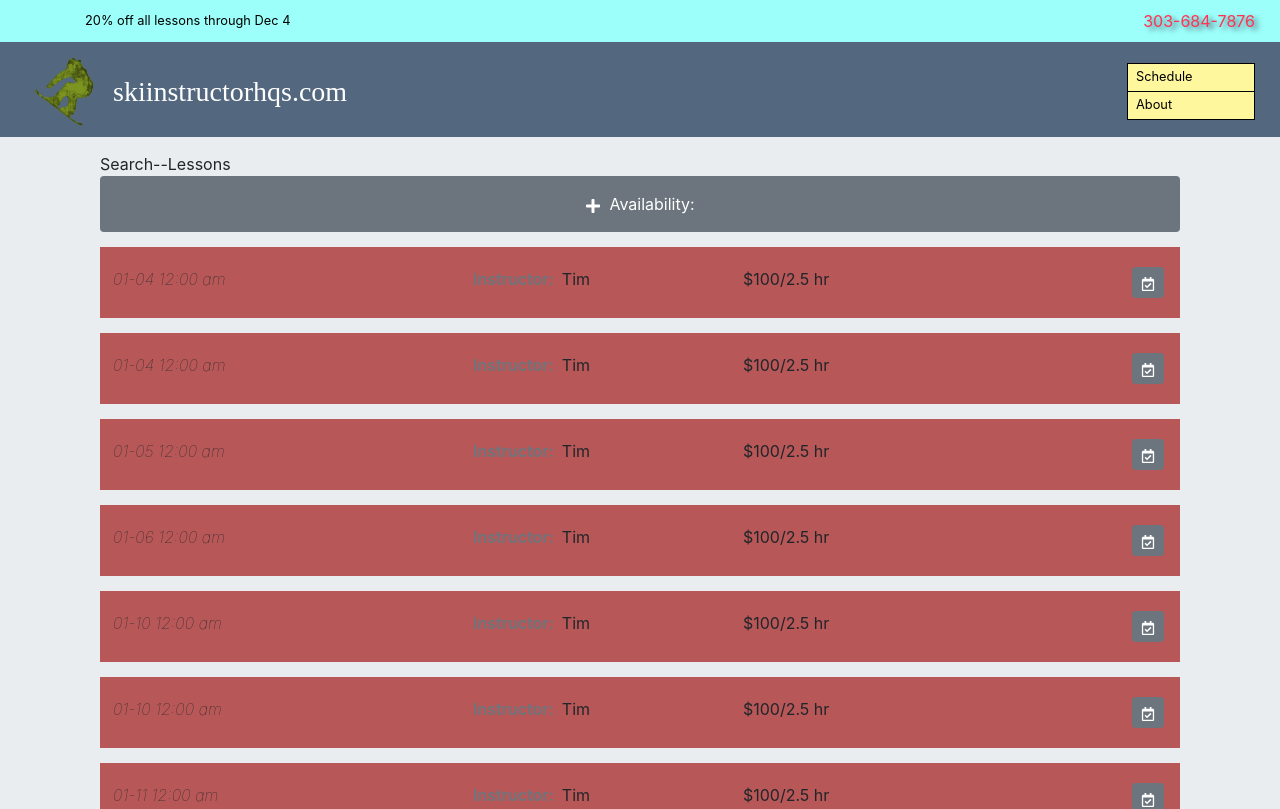
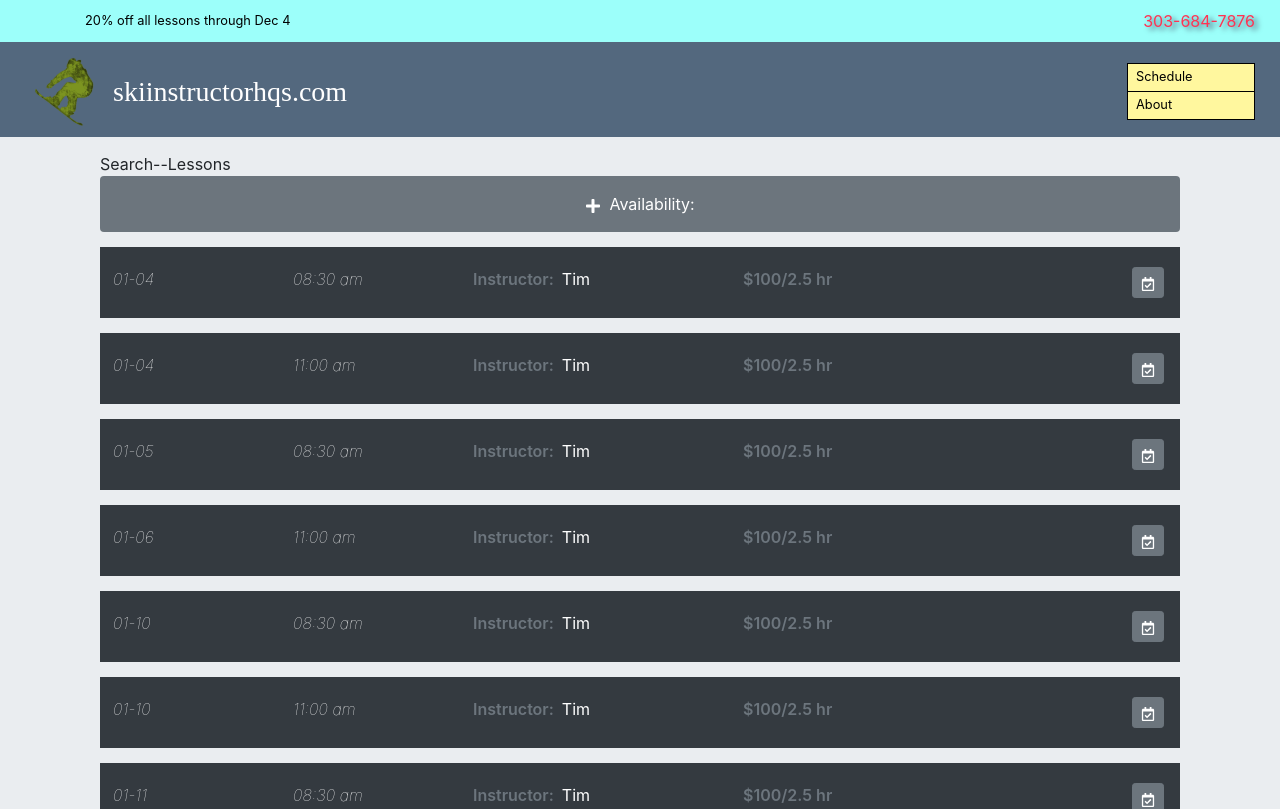
Before and after one commit to hicksey-makes/ski-lessons-snowV2, a React (Create React App) app: page / in a window 1280 px wide. Shown: the top 809 px of the page. Built offline with nearby package versions, Linux system fonts and the light colour scheme; a web font is replaced by a local one.

Commit message:
lesson Date and lsnTime separated in data.json, update ListLesson component color

```diff
--- a/public/data.json
+++ b/public/data.json
@@ -1,61 +1,61 @@
 [{
 "instructorName": "Tim",
 "lessonDate": "2021-1-4",
-"lessonTime": "8:30",
+"lsnTime": "2021-1-4 8:30",
 "lessonCost": "$100/2.5 hr"
 },
 {
 "instructorName": "Tim",
 "lessonDate": "2021-1-4",
-"lessonTime": "11:00",
+"lsnTime": "2021-1-4 11:00",
 "lessonCost": "$100/2.5 hr"
 },
 {
 "instructorName": "Tim",
 "lessonDate": "2021-1-5",
-"lessonTime": "8:30",
+"lsnTime": "2021-1-5 8:30",
 "lessonCost": "$100/2.5 hr"
 },
 {
 "instructorName": "Tim",
 "lessonDate": "2021-01-06",
-"lessonTime": "11:00",
+"lsnTime": "2021-01-06 11:00",
 "lessonCost": "$100/2.5 hr"
 },
 {
 "instructorName": "Tim",
 "lessonDate": "2021-1-10",
-"lessonTime": "8:30",
+"lsnTime": "2021-1-10 8:30",
 "lessonCost": "$100/2.5 hr"
 },
 {
 "instructorName": "Tim",
 "lessonDate": "2021-1-10",
-"lessonTime": "11:00",
+"lsnTime": "2021-1-10 11:00",
 "lessonCost": "$100/2.5 hr"
 },
 {
 "instructorName": "Tim",
 "lessonDate": "2021-1-11",
-"lessonTime": "8:30",
+"lsnTime": "2021-1-11 8:30",
 "lessonCost": "$100/2.5 hr"
 },
 {
 "instructorName": "Tim",
 "lessonDate": "2021-1-11",
-"lessonTime": " 11:00",
+"lsnTime": "2021-1-11 11:00",
 "lessonCost": "$100/2.5 hr"
 },
 {
 "instructorName": "Tim",
 "lessonDate": "2021-1-17",
-"lessonTime": "8:30",
+"lsnTime": "2021-1-17 8:30",
 "lessonCost": "$100/2.5 hr"
 },
 {
 "instructorName": "Tim",
 "lessonDate": "2021-1-17",
-"lessonTime": " 11:00",
+"lsnTime": "2021-1-17 11:00",
 "lessonCost": "$100/2.5 hr"
 }
 ]
--- a/src/components/ListLessons.js
+++ b/src/components/ListLessons.js
@@ -20,12 +20,20 @@ class ListLessons extends Component {
       }>
         {this.props.lessons.map(item => (
           <div class="container board-item" key={item.lsnId}>
-            <div class="row">
-              <div class="col-3 col-md-4 brd">
-                <span class="lsn-date">
+            <div class="row bg-dark">
+              <div class="col-1 col-md-2 brd">
+                <span class="lsn-date text-white">
                 <Moment
                   date={item.lessonDate}
-                  format="MM-DD  hh:mm a"
+                  format="MM-DD"
+                />
+                </span>
+              </div>
+              <div class="col-2 col-md-2 brd">
+                <span class="lsn-date text-white">
+                <Moment
+                  date={item.lsnTime}
+                  format="hh:mm a"
                 />
                 </span>
               </div>
@@ -33,11 +41,11 @@ class ListLessons extends Component {
                 <span class="label-item mr-2">
                 Instructor:
                 </span>
-                <span class="board-name">
+                <span class="board-name text-white">
                 {item.instructorName}
                 </span>
               </div>
-              <div class="col-3 col-md-3 brd lsn-price">
+              <div class="col-3 col-md-3 label-item brd lsn-price">
                 {item.lessonCost}
               </div>
               <div class="col-2 col-md-2 brd">
--- a/src/css/App.css
+++ b/src/css/App.css
@@ -9,7 +9,7 @@
 
 .brd {
   /* border-bottom: dotted 1px #6c757d; */
-  background-color: #b75757;
+  /* background-color: #b75757; */
   padding: 20px 0px 20px 13px;
   /* margin-left: 6px; */
 }
```
